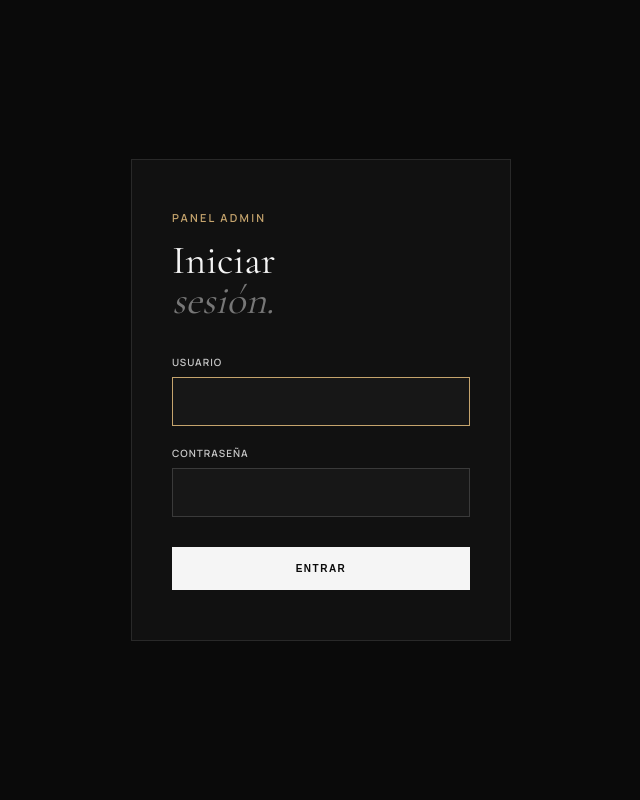
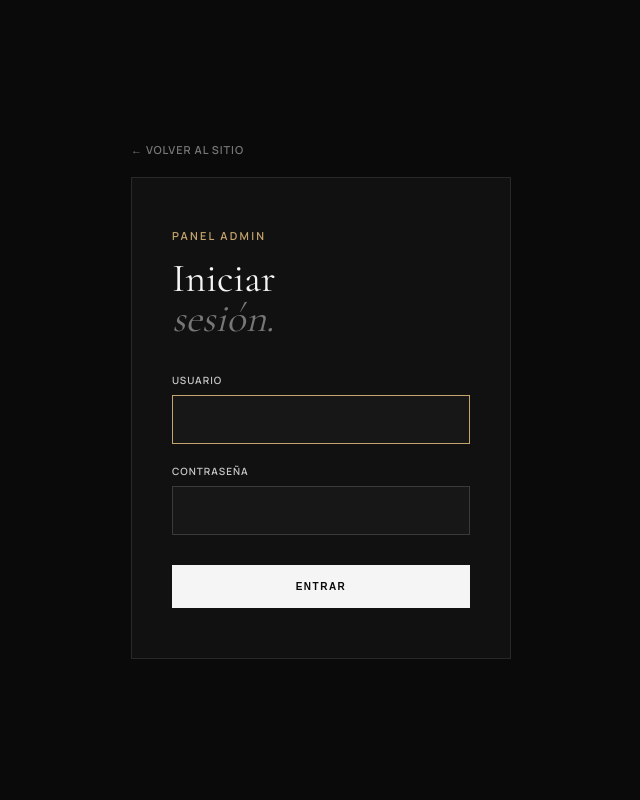
Before and after one commit to jorgemora699-afk/INKORA, a Flask app: page /login in a window 1280 px wide. Shown: the whole page, without its empty margins (319-959 px from the left). Run offline with Flask 3, Linux system fonts and the light colour scheme.

Commit message:
Actualización

```diff
--- a/citas-backend/templates/login.html
+++ b/citas-backend/templates/login.html
@@ -31,11 +31,31 @@
         body {
             min-height: 100vh;
             display: flex;
+            flex-direction: column;
             align-items: center;
             justify-content: center;
             background: var(--color-bg);
             color: var(--color-white);
             font-family: var(--font-body);
+        }
+
+        .back-link {
+            display: inline-flex;
+            align-items: center;
+            gap: 6px;
+            width: min(90%, 380px);
+            margin-bottom: 20px;
+            color: var(--color-muted);
+            font-size: 11px;
+            font-weight: 600;
+            letter-spacing: 0.08em;
+            text-transform: uppercase;
+            text-decoration: none;
+            transition: color 0.3s ease;
+        }
+
+        .back-link:hover {
+            color: var(--color-accent);
         }
 
         .login-card {
@@ -128,6 +148,10 @@
 </head>
 <body>
 
+    <a href="https://inkora-kappa.vercel.app" class="back-link">
+        ← Volver al sitio
+    </a>
+
     <div class="login-card">
 
         <p class="login-label">PANEL ADMIN</p>
```
Also changed, not shown: css/style.css (+23 -0 lines), index.html (+10 -0 lines).
